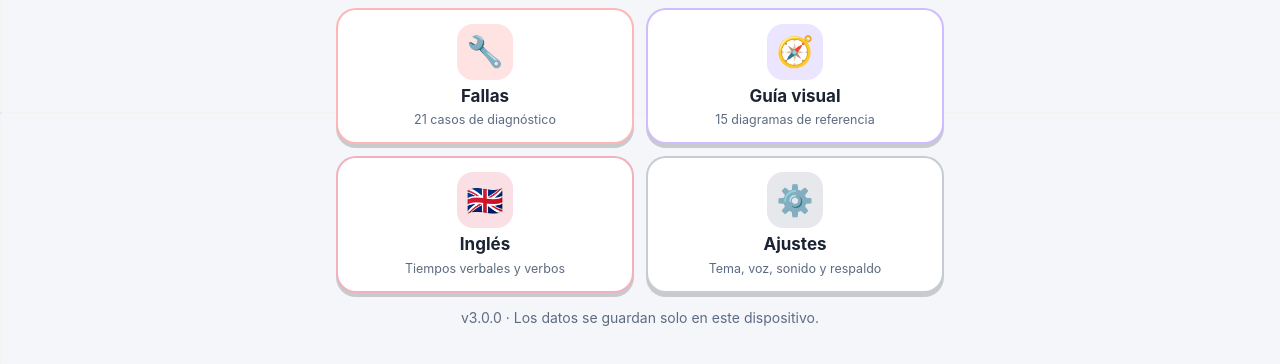
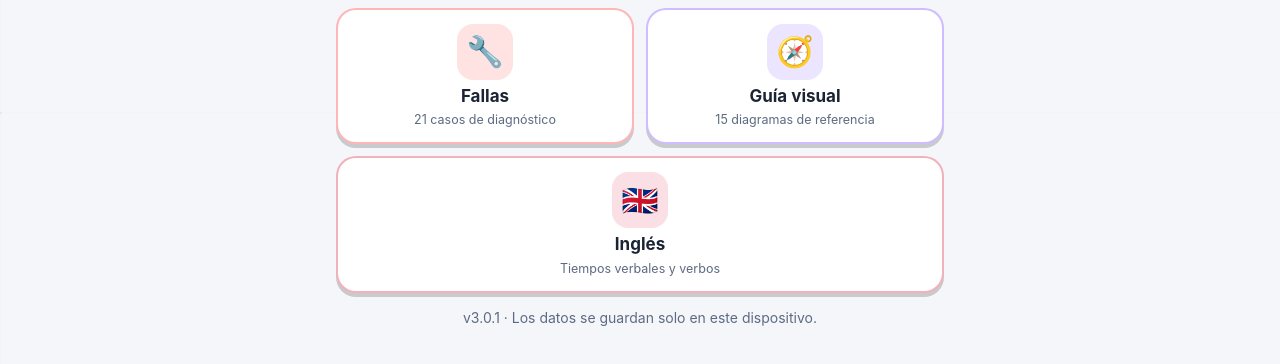
Before and after one commit to andresrios126/eto-toolkit, a plain HTML site: page index.html in a window 1280 px wide. Shown: the part 688-1052 px from the top of the page. Drawn offline with Linux system fonts and the light colour scheme.

Commit message:
Quitar la tarjeta Ajustes del inicio (queda el engrane arriba)
- Inglés ocupa todo el ancho en la última fila para mantener la simetría

Co-Authored-By: Claude Opus 5.5 <noreply@anthropic.com>
Claude-Session: https://claude.ai/code/session_016axSNs9HS9yzL6aLXDpgJH

```diff
--- a/css/styles.css
+++ b/css/styles.css
@@ -343,6 +343,8 @@ p { margin: 0 0 10px; }
   box-shadow: 0 4px 0 var(--shadow);
 }
 .tile:active { transform: translateY(3px); box-shadow: none; }
+/* Si queda una tarjeta sola en la última fila, ocupa todo el ancho (simétrico) */
+.tile:last-child:nth-child(odd) { grid-column: 1 / -1; min-height: 110px; }
 .tile-icon {
   width: 56px; height: 56px; border-radius: 16px; display: grid; place-items: center;
   font-size: 30px; background: var(--tile-tint, var(--surface-2));
--- a/js/app.js
+++ b/js/app.js
@@ -18,7 +18,7 @@ import { TERMS } from './data/glossary.js';
 import { FAULTS } from './data/faults.js';
 import { DIAGRAMS } from './data/diagrams.js';
 
-const APP_VERSION = '3.0.0';
+const APP_VERSION = '3.0.1';
 
 const MODULES = [
   { key: 'juego', icon: '🎮', title: 'Juego', desc: 'Opción múltiple y escritura', cls: 'tile-game' },
@@ -28,7 +28,6 @@ const MODULES = [
   { key: 'fallas', icon: '🔧', title: 'Fallas', desc: `${FAULTS.length} casos de diagnóstico`, cls: 'tile-fault' },
   { key: 'guia', icon: '🧭', title: 'Guía visual', desc: `${DIAGRAMS.length} diagramas de referencia`, cls: 'tile-guide' },
   { key: 'ingles', icon: '🇬🇧', title: 'Inglés', desc: 'Tiempos verbales y verbos', cls: 'tile-eng' },
-  { key: 'ajustes', icon: '⚙️', title: 'Ajustes', desc: 'Tema, voz, sonido y respaldo', cls: 'tile-set' },
 ];
 
 const root = document.getElementById('app');
--- a/sw.js
+++ b/sw.js
@@ -1,6 +1,6 @@
 // Service worker: guarda la app en caché para que funcione sin internet.
 // Al cambiar cualquier archivo, sube CACHE_VERSION para que los iPhones descarguen la nueva versión.
-const CACHE_VERSION = 'eto-toolkit-v3.0.0';
+const CACHE_VERSION = 'eto-toolkit-v3.0.1';
 
 const ASSETS = [
   './',
```
Also changed, not shown: 1 other file.
